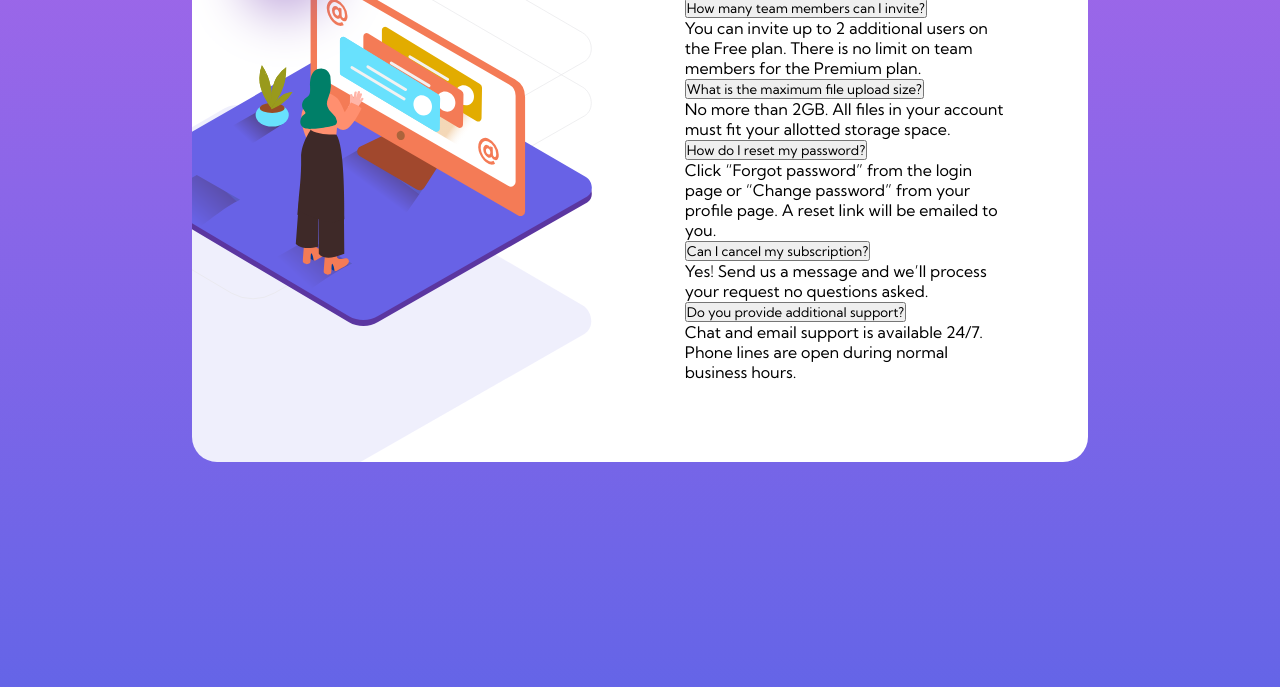
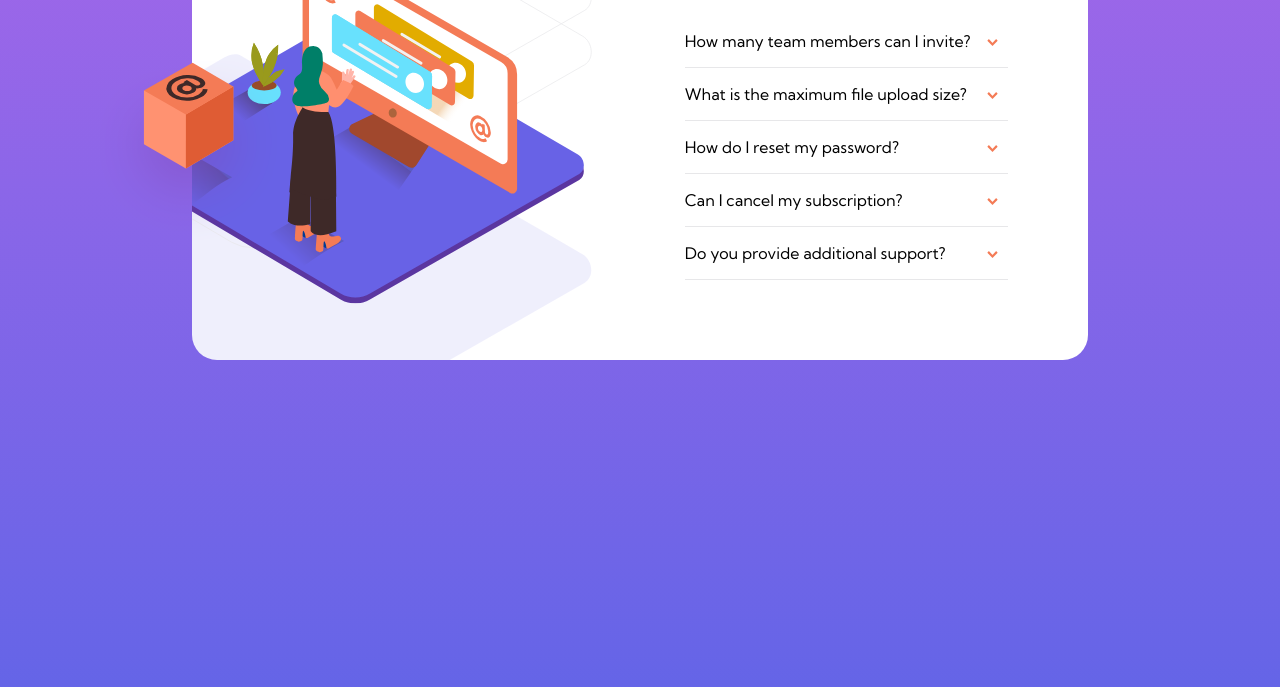
Before and after one commit to Lukasz-Milde/FAQ-Card, a plain HTML site: page index.html in a window 1280 px wide. Shown: the part 273-960 px from the top of the page. Drawn offline with Linux system fonts and the light colour scheme.

Commit message:
getting there

```diff
--- a/HER.js
+++ b/HER.js
@@ -1,16 +1,12 @@
 document.querySelectorAll(".accordion__question").forEach((item) => {
 	item.addEventListener("click", (event) => {
-		console.log("click!");
 		let accCollapse = item.nextElementSibling;
 
 		if (!item.classList.contains("collapsing")) {
 			// Open accordion item
 			if (!item.classList.contains("open")) {
-				console.log("toggle accordion button");
-
 				accCollapse.style.display = "block";
 				let accHeight = accCollapse.clientHeight;
-				console.log(accHeight);
 
 				setTimeout(() => {
 					accCollapse.style.height = accHeight + "px";
@@ -20,7 +16,6 @@ document.querySelectorAll(".accordion__question").forEach((item) => {
 				accCollapse.classList = "accordion__collapse collapsing";
 
 				setTimeout(() => {
-					console.log("open accordion content");
 					accCollapse.classList = "accordion__collapse collapse open";
 				}, 300);
 			}
@@ -35,7 +30,6 @@ document.querySelectorAll(".accordion__question").forEach((item) => {
 
 				// After X amount of time, remove "collapsing" class and add "collapse" class
 				setTimeout(() => {
-					console.log("close accordion content");
 					accCollapse.classList = "accordion__collapse collapse";
 					accCollapse.style.height = "";
 				}, 300);
--- a/index.html
+++ b/index.html
@@ -31,59 +31,50 @@
 						<button class="accordion__question">
 							How many team members can I invite?
 						</button>
-						<div class="accordion__collapse collapse">
-							<div class="accordion__content">
-								You can invite up to 2 additional users on the Free plan. There
-								is no limit on team members for the Premium plan.
-							</div>
+						<div class="accordion__content">
+							<p>You can invite up to 2 additional users on the Free plan. There
+								is no limit on team members for the Premium plan.</p>
 						</div>
 					</div>
 					<div class="accordion__item">
 						<button class="accordion__question">
 							What is the maximum file upload size?
 						</button>
-						<div class="accordion__collapse collapse">
-							<div class="accordion__content">
-								No more than 2GB. All files in your account must fit your
-								allotted storage space.
-							</div>
+						<div class="accordion__content">
+							<p>No more than 2GB. All files in your account must fit your
+								allotted storage space.</p>
 						</div>
 					</div>
 					<div class="accordion__item">
 						<button class="accordion__question">
 							How do I reset my password?
 						</button>
-						<div class="accordion__collapse collapse">
-							<div class="accordion__content">
-								Click “Forgot password” from the login page or “Change password”
-								from your profile page. A reset link will be emailed to you.
-							</div>
+						<div class="accordion__content">
+							<p>Click “Forgot password” from the login page or “Change
+								password” from your profile page. A reset link will be emailed to you.</p>
 						</div>
 					</div>
 					<div class="accordion__item">
 						<button class="accordion__question">
 							Can I cancel my subscription?
 						</button>
-						<div class="accordion__collapse collapse">
-							<div class="accordion__content">
-								Yes! Send us a message and we’ll process your request no
-								questions asked.
-							</div>
+						<div class="accordion__content">
+							<p>Yes! Send us a message and we’ll process your request no
+								questions asked.</p>
 						</div>
 					</div>
 					<div class="accordion__item">
 						<button class="accordion__question">
 							Do you provide additional support?
 						</button>
-						<div class="accordion__collapse collapse">
-							<div class="accordion__content">
-								Chat and email support is available 24/7. Phone lines are open
-								during normal business hours.
-							</div>
+						<div class="accordion__content">
+							<p>Chat and email support is available 24/7. Phone lines are open
+								during normal business hours.</p>
 						</div>
 					</div>
 				</div>
 		</section>
+		<script src="/script.js"></script>
 	</main>
 </body>
 
--- /dev/null
+++ b/script.js
@@ -0,0 +1,8 @@
+const quest = document.querySelectorAll(".accordion__item");
+
+quest.forEach((q) => {
+	q.addEventListener("click", () => {
+		console.log("click clik");
+		q.classList.toggle("active");
+	});
+});
--- a/styles.css
+++ b/styles.css
@@ -17,6 +17,7 @@ $$$$$$$$$$$$$$$$$$$$$$$$$$$$$$$$$$$$$$$$$$$$$$$$$$$ */
 	margin: 0;
 	padding: 0;
 	font-family: "Kumbh Sans", sans-serif;
+	font-size: 16px;
 }
 
 *::before,
@@ -44,30 +45,91 @@ $$$$$$$$$$$$$$$$$$$$$$$$$$$$$$$$$$$$$$$$$$$$$$$$$$$ */
 	margin: 10rem auto;
 	max-width: 70vw;
 	border-radius: 25px;
-	overflow: hidden;
 	background-image: url(images/bg-pattern-desktop.svg);
 	background-repeat: no-repeat;
 	background-position: -300px center;
 	background-size: 700px;
 }
 
+/* $$$$$$$$$$$$$$$$$$$$$ LEFT SIDE $$$$$$$$$$$$$$$$$$ */
+
 .card__box {
+	display: block;
 	position: absolute;
-
-	z-index: 1;
+	z-index: 5;
+	left: -11%;
+	top: 60%;
+	transform: translateY(-60%);
 }
 
 .card__image {
-	position: relative;
+	/* display: flex;
+	align-items: center; */
+
+	overflow: hidden;
 }
 
 .card__image img {
-	position: absolute;
-	top: 5rem;
-	left: -4.5rem;
+	position: relative;
+	top: 50%;
+	transform: translateY(-50%);
+	left: -5rem;
+	overflow: hidden;
 }
 
+/* $$$$$$$$$$$$$$$$$$$$$ RIGHT SIDE $$$$$$$$$$$$$$$$$$ */
+
 .card__text {
-	padding: 5rem 5rem 5rem 0;
+	padding: 3.5rem 5rem 5rem 0;
 	width: 45%;
 }
+
+h1 {
+	font-size: 2rem;
+	margin-bottom: 2rem;
+}
+
+.accordion__item {
+	border-bottom: 1px solid var(--divider-blue);
+}
+
+.accordion__question {
+	border: none;
+	background: transparent;
+	width: 100%;
+	display: flex;
+	justify-content: space-between;
+	padding-top: 1rem;
+	padding-bottom: 1rem;
+	cursor: pointer;
+}
+
+.accordion__question::after {
+	content: "";
+	display: block;
+	background-image: url("/images/icon-arrow-down.svg");
+	background-size: contain;
+	background-repeat: no-repeat;
+	background-position: center center;
+	margin-top: 4px;
+	margin-right: 10px;
+	width: 0.7rem;
+	height: 1rem;
+	transition: transform 300ms ease-in-out;
+}
+
+.accordion__question:hover,
+.accordion__question:focus {
+	color: var(--text-red);
+}
+
+.accordion__content {
+	font-size: 0.8rem;
+	color: var(--text-dkblue);
+	max-height: 0;
+	overflow: hidden;
+}
+
+.accordion__item.active .accordion__content {
+	max-height: 300px;
+}
```
